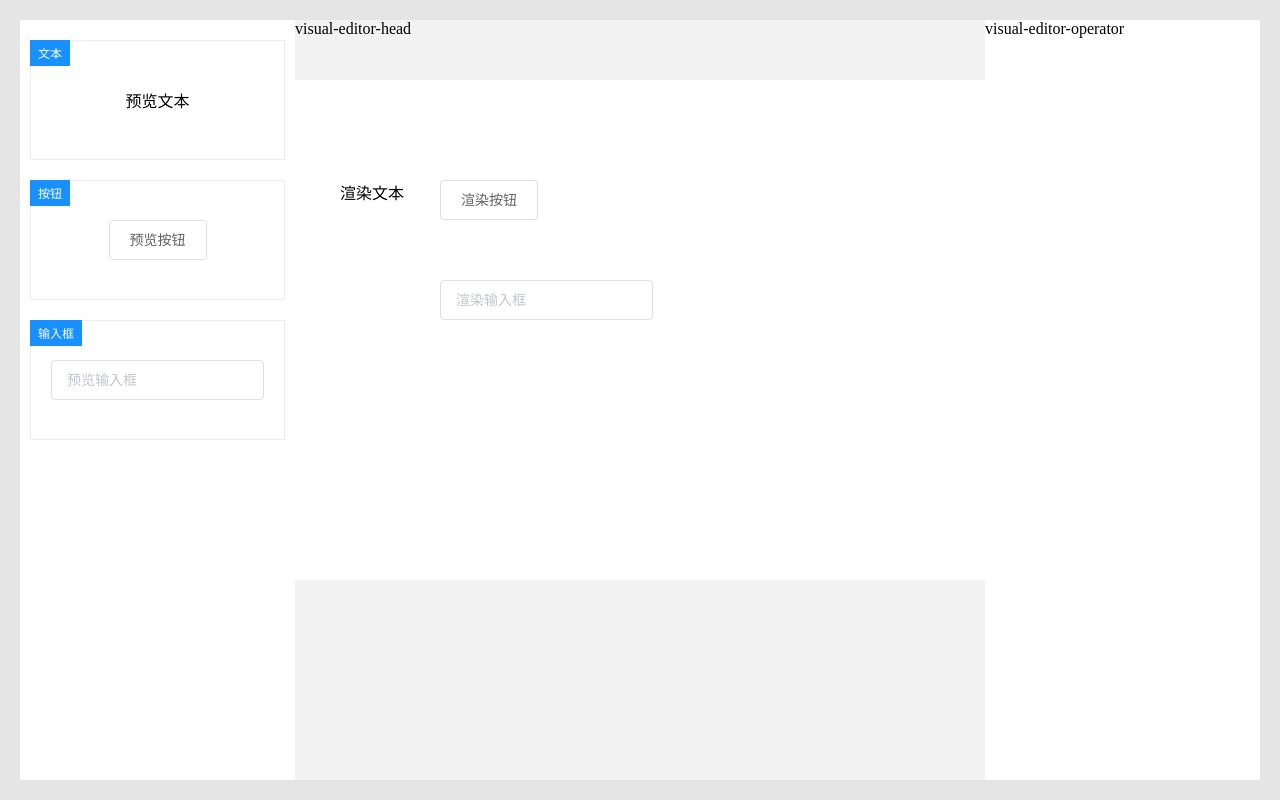
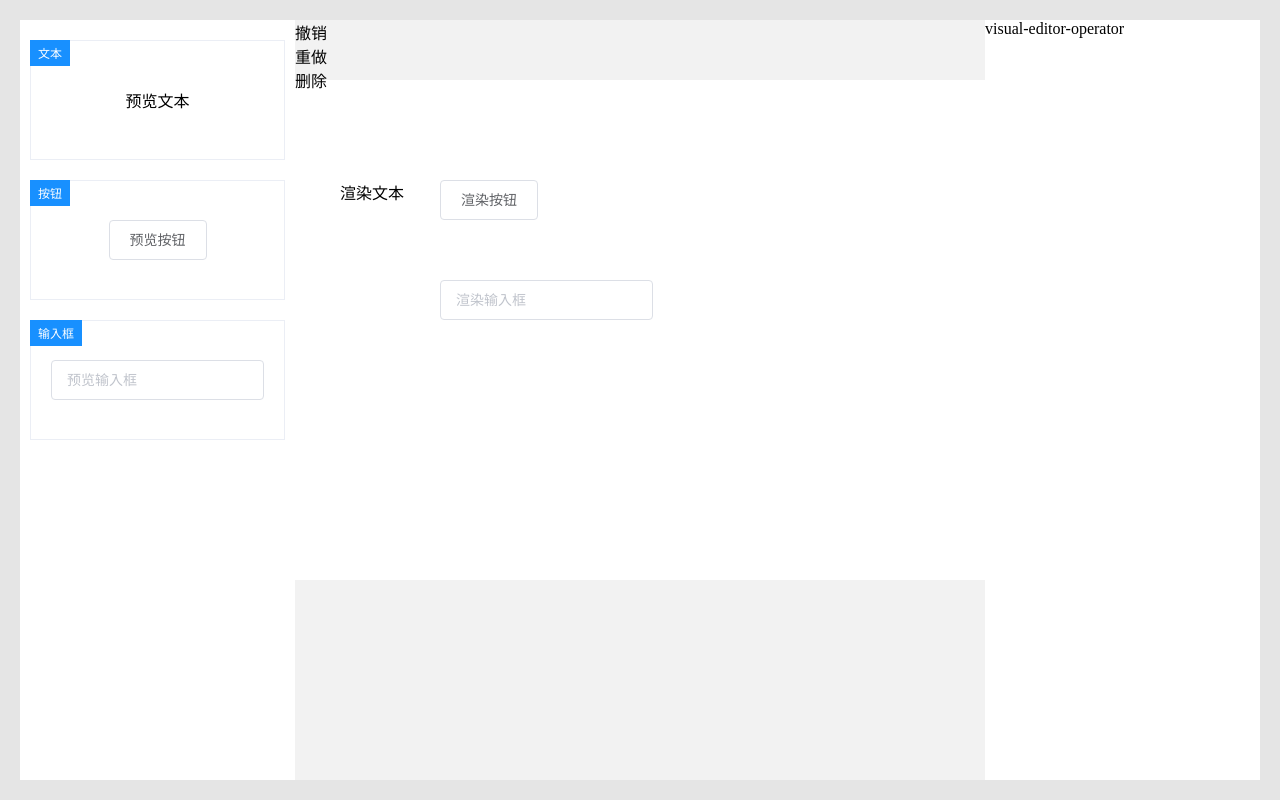
Before and after one commit to zhangyanling77/visual-editor-vue, a Vue app: page / in a window 1280 px wide. Built offline with nearby package versions, Linux system fonts and the light colour scheme.

Commit message:
command registry

```diff
--- a/src/packages/plugins/command.plugin.ts
+++ b/src/packages/plugins/command.plugin.ts
@@ -26,10 +26,10 @@
   const registry = (command: Command) => {
     state.commands[command.name] = (...args) => {
       const { undo, redo } = command.execute(...args);
-      if (command.followQueue) {
-        state.queue.push({ undo, redo });
-        state.current += 1;
-      }
+      if (command.followQueue === false) return;
+      let { queue, current } = state;
+      queue.push({ undo, redo });
+      state.current = current + 1;
       redo();
     }
   };
@@ -71,5 +71,5 @@
     },
   });
 
-  return { registry }
+  return { registry, state }
 }
--- a/src/packages/visual-editor.tsx
+++ b/src/packages/visual-editor.tsx
@@ -3,6 +3,7 @@
 import { useModel } from '@/packages/utils/useModel';
 import { VisualEditorBlock } from '@/packages/visual-editor-block';
 import './visual-editor.scss';
+import { useVisualCommand } from './visual.command';
 
 export const VisualEditor = defineComponent({
   props: {
@@ -162,6 +163,14 @@
       return { mousedown };
     })();
 
+    const commander = useVisualCommand();
+
+    const buttons = [
+      {label: '撤销', icon: 'icon-back', handler: commander.undo, tip: 'ctrl+z'},
+      {label: '重做', icon: 'icon-forward', handler: commander.redo, tip: 'ctrl+y, ctrl+shift+z'},
+      {label: '删除', icon: 'icon-delete', handler: () => commander.delete(), tip: 'ctrl+d, backspace, delete'},
+    ];
+
     return () => (
       <div class="visual-editor">
         <div class="visual-editor-menu">
@@ -180,7 +189,14 @@
           }
         </div>
         <div class="visual-editor-head">
-          visual-editor-head
+          {
+            buttons.map((btn, index) => (
+              <div key={index} class="visual-editor-head-button" onClick={btn.handler}>
+                <i class={`iconfont ${btn.icon}`} />
+                <span>{btn.label}</span>
+              </div>
+            ))
+          }
         </div>
         <div class="visual-editor-operator">
           visual-editor-operator
--- a/src/packages/visual.command.tsx
+++ b/src/packages/visual.command.tsx
@@ -1 +1,32 @@
+import { useCommander } from "./plugins/command.plugin";
+
 // 注册命令
+export function useVisualCommand() {
+  const commander = useCommander();
+
+  commander.registry({
+    name: 'delete',
+    keyboard: [
+      'backspace',
+      'delete',
+      'ctrl+d'
+    ],
+    execute: () => {
+      console.log('执行删除命令')
+      return {
+        undo: () => {
+          console.log('撤回删除命令')
+        },
+        redo: () => {
+          console.log('重做删除命令')
+        },
+      }
+    }
+  });
+
+  return {
+    undo: () => commander.state.commands.undo(),
+    redo: () => commander.state.commands.redo(),
+    delete: () => commander.state.commands.delete(),
+  }
+}
```
